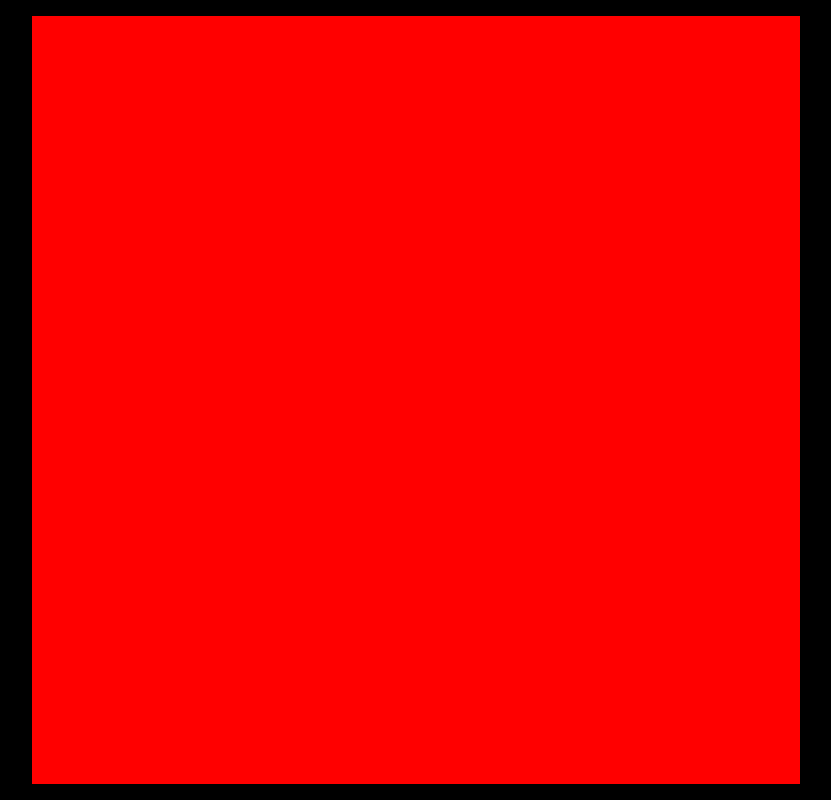
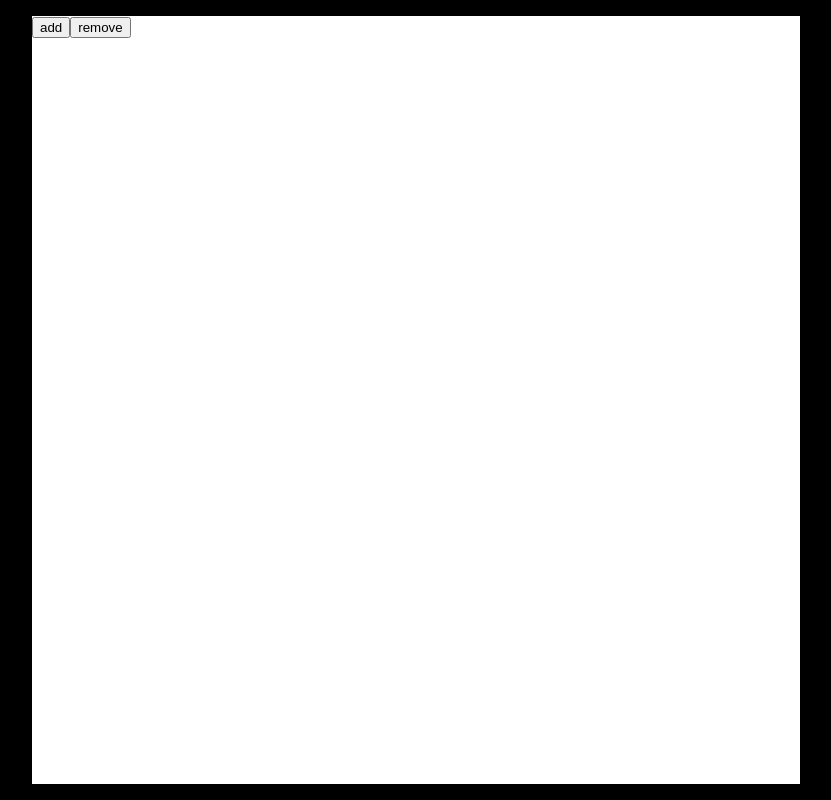
Before and after one commit to tahmdev/components, a React (Create React App) app: page / in a window 1280 px wide. Shown: the whole page, without its empty margins (224-1055 px from the left). Built offline with nearby package versions, Linux system fonts and the light colour scheme.

Commit message:
Added Toast component to App.js

```diff
--- a/src/App.tsx
+++ b/src/App.tsx
@@ -1,18 +1,46 @@
-import React from "react";
-import logo from "./logo.svg";
+import { useReducer, useState } from "react";
 import "./App.css";
 import SwipeButton from "./components/SwipeButton/SwipeButton";
+import { Toast } from "./components/Toast/Toast";
+import { toastReducer } from "./components/Toast/ToastReducer";
 
 function App() {
+  const [currentComponent, setCurrentComponent] = useState("Toast");
+  const [toastNotifs, dispatch] = useReducer(toastReducer, []);
   const fnl = (a: any) => console.log(a);
   const fnr = () => console.log("RIGHT");
-
   return (
     <div className="App">
       <div className="container">
-        <SwipeButton rightFn={fnr} leftFn={() => fnl("LEFT")}>
-          <div></div>
-        </SwipeButton>
+        {currentComponent === "SwipeButton" && (
+          <SwipeButton rightFn={fnr} leftFn={() => fnl("LEFT")}>
+            <div>aaaaaaaaaaaaaaaaa</div>
+          </SwipeButton>
+        )}
+        {currentComponent === "Toast" && (
+          <>
+            <button
+              onClick={() =>
+                dispatch({
+                  actionType: "add",
+                  text: `${Math.random()}`,
+                  notifType: "info",
+                })
+              }
+            >
+              add
+            </button>
+
+            <button onClick={() => dispatch({ actionType: "remove", id: 0 })}>
+              remove
+            </button>
+            <Toast
+              notifications={toastNotifs}
+              dispatch={dispatch}
+              autoRemove={3000}
+            />
+          </>
+        )}
       </div>
     </div>
   );
```
